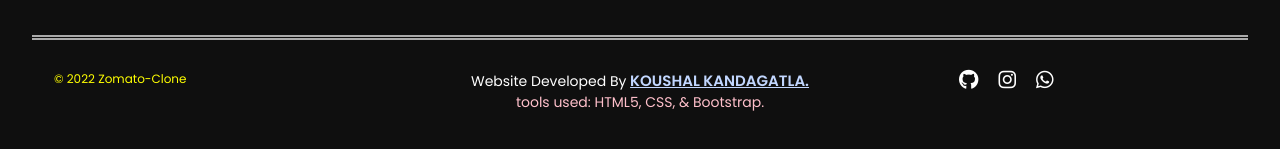
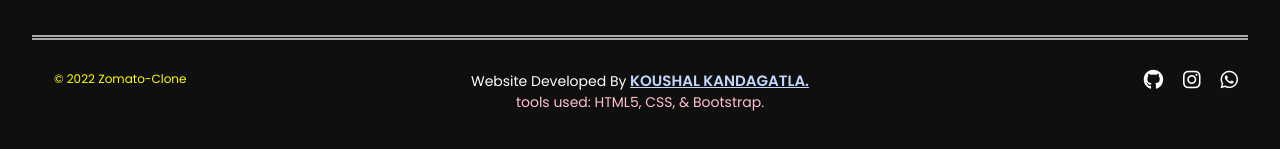
Before and after one commit to edureka-intership/assignment-2-k-Koushal, a plain HTML site: page index.html in a window 1280 px wide. Shown: the part 1449-1598 px from the top of the page. Drawn offline with nearby package versions, Linux system fonts and the light colour scheme.

Commit message:
minor edit

```diff
--- a/stylebooty.css
+++ b/stylebooty.css
@@ -402,7 +402,7 @@ u {
 .social {
     display: flex;
     padding: 0;
-   text-align: end;
+   justify-content:flex-end;
 }
 
 .social>a>i:hover {
```
